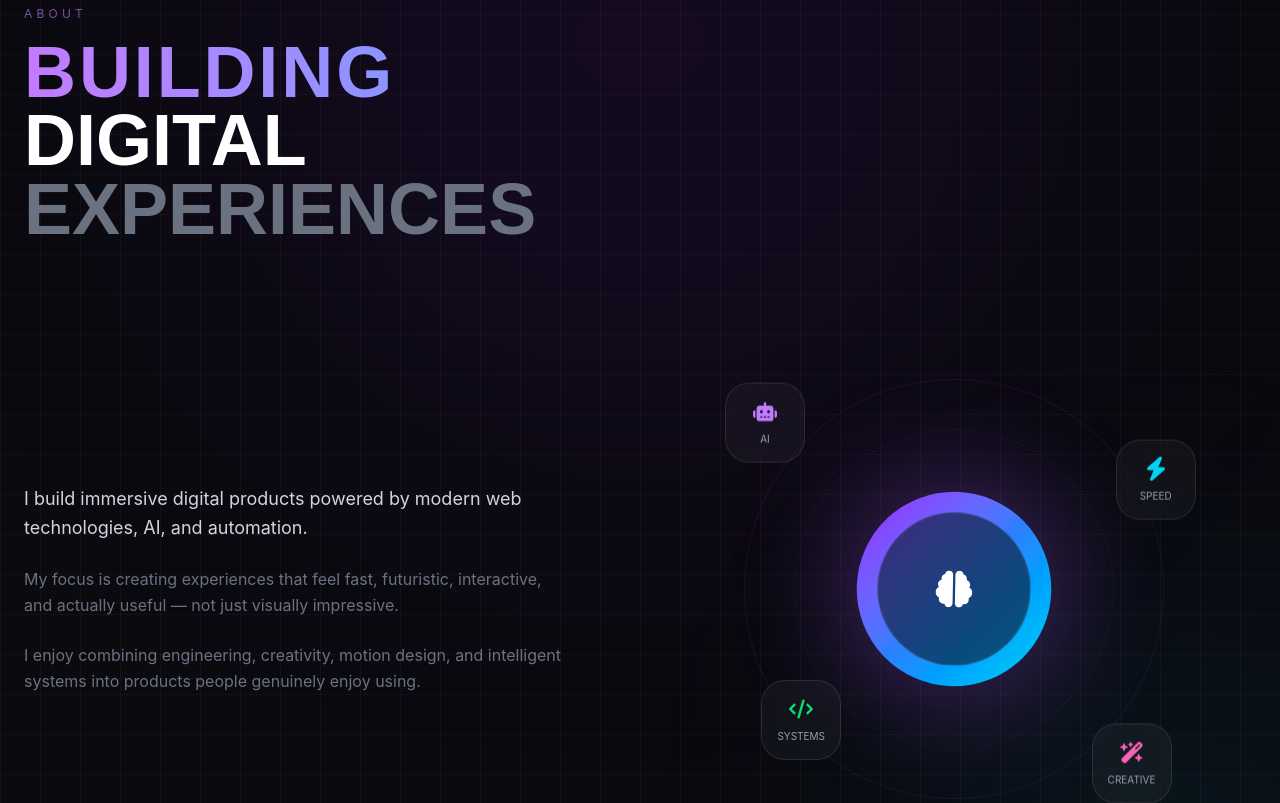
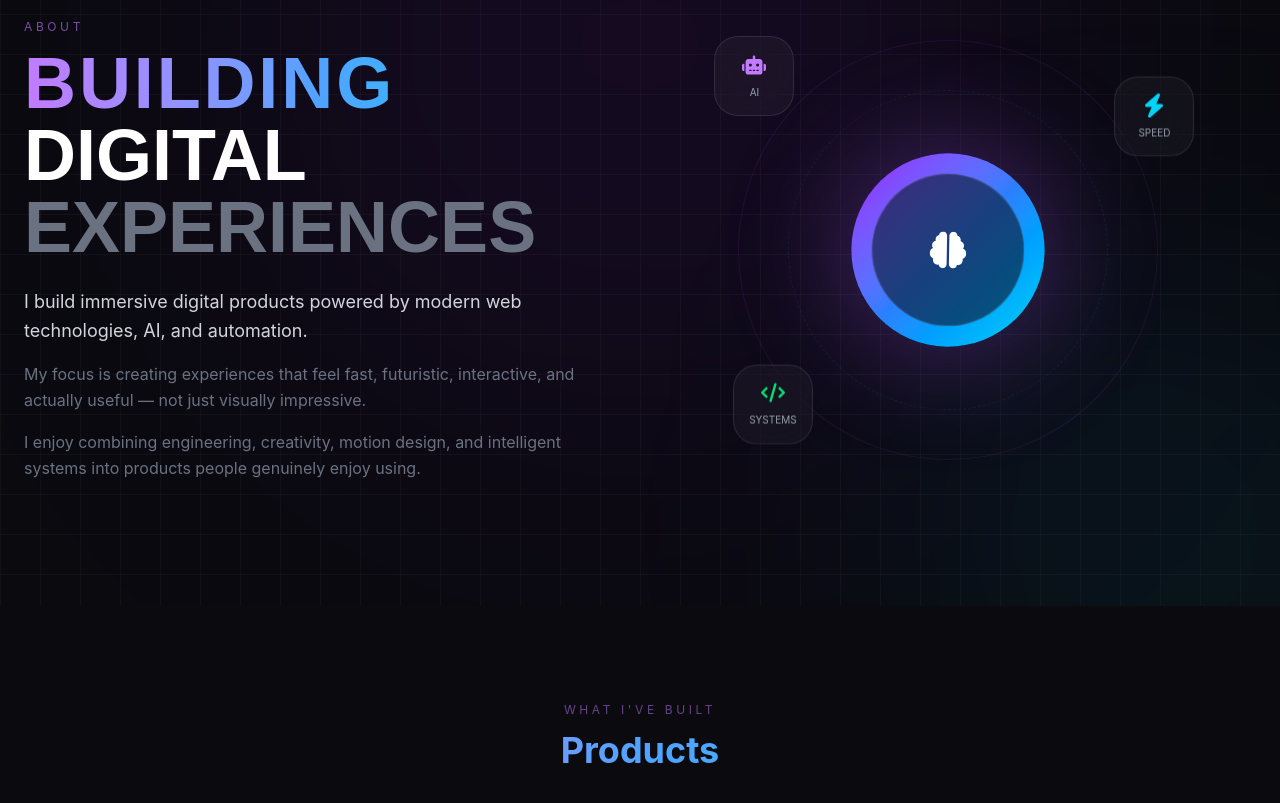
Before and after one commit to Himanshu110109/portfolio, a React (Vite) app: page / in a window 1280 px wide. Shown: the part 960-1763 px from the top of the page. Built offline with nearby package versions, Linux system fonts and the light colour scheme.

Commit message:
Refactor About component layout and styles
Updated layout and styling of the About section, including changes to class names and animations.

```diff
--- a/src/components/About.jsx
+++ b/src/components/About.jsx
@@ -4,14 +4,13 @@ import {
   FaRobot,
   FaCode,
   FaBolt,
-  FaWandMagicSparkles,
 } from "react-icons/fa6";
 
 export default function About() {
   return (
     <section
       id="about"
-      className="relative min-h-screen overflow-hidden px-4 sm:px-6 py-20 md:py-28"
+      className="relative overflow-hidden px-4 sm:px-6 py-14 md:py-24"
     >
 
       {/* BACKGROUND */}
@@ -21,27 +20,33 @@ export default function About() {
 
         <div className="absolute bottom-[-150px] right-[-100px] w-[450px] h-[450px] bg-cyan-500/10 blur-[140px] rounded-full" />
 
-        {/* Grid */}
+        {/* GRID */}
         <div className="absolute inset-0 bg-[linear-gradient(rgba(255,255,255,0.03)_1px,transparent_1px),linear-gradient(90deg,rgba(255,255,255,0.03)_1px,transparent_1px)] bg-[size:40px_40px]" />
       </div>
 
       <div className="relative z-10 max-w-7xl mx-auto">
 
-        {/* HEADER */}
+        {/* MAIN GRID */}
+        <div className="grid lg:grid-cols-[0.95fr_1fr] gap-12 lg:gap-8 items-center">
+
+          {/* LEFT SIDE */}
           <motion.div
-          initial={{ opacity: 0, y: 25 }}
-          whileInView={{ opacity: 1, y: 0 }}
+            initial={{ opacity: 0, x: -30 }}
+            whileInView={{ opacity: 1, x: 0 }}
             transition={{ duration: 0.7 }}
-          className="mb-16 md:mb-24"
+            className="relative"
           >
 
-          <p className="text-xs uppercase tracking-[0.35em] text-purple-400/60 mb-4">
+            {/* TAG */}
+            <p className="text-xs uppercase tracking-[0.3em] text-purple-400/60 mb-3">
               ABOUT
             </p>
 
-          <h2 className="text-4xl sm:text-5xl md:text-7xl leading-[0.95] font-black">
+            {/* HEADING */}
+            <h2 className="leading-[0.9] font-black">
+
               <span
-              className="gradient-text block"
+                className="gradient-text block text-4xl sm:text-5xl md:text-7xl"
                 style={{
                   fontFamily: "'Bebas Neue', sans-serif",
                   letterSpacing: "0.04em",
@@ -51,7 +56,7 @@ export default function About() {
               </span>
 
               <span
-              className="text-white block"
+                className="text-white block text-4xl sm:text-5xl md:text-7xl"
                 style={{
                   fontFamily: "'Clash Display', sans-serif",
                 }}
@@ -60,7 +65,7 @@ export default function About() {
               </span>
 
               <span
-              className="text-gray-500 block"
+                className="text-gray-500 block text-4xl sm:text-5xl md:text-7xl"
                 style={{
                   fontFamily: "'Clash Display', sans-serif",
                 }}
@@ -68,33 +73,22 @@ export default function About() {
                 EXPERIENCES
               </span>
             </h2>
-        </motion.div>
 
-        {/* MAIN LAYOUT */}
-        <div className="grid lg:grid-cols-[1fr_1.1fr] gap-20 items-center">
+            {/* PARAGRAPHS */}
+            <div className="mt-6 max-w-xl">
 
-          {/* LEFT SIDE */}
-          <motion.div
-            initial={{ opacity: 0, x: -40 }}
-            whileInView={{ opacity: 1, x: 0 }}
-            transition={{ duration: 0.8 }}
-            className="relative"
-          >
-
-            <div className="max-w-xl">
-
-              <p className="text-gray-300 text-lg leading-relaxed">
+              <p className="text-gray-300 text-base sm:text-lg leading-relaxed">
                 I build immersive digital products powered by
                 modern web technologies, AI, and automation.
               </p>
 
-              <p className="text-gray-500 text-base leading-relaxed mt-6">
+              <p className="text-gray-500 text-sm sm:text-base leading-relaxed mt-4">
                 My focus is creating experiences that feel fast,
                 futuristic, interactive, and actually useful —
                 not just visually impressive.
               </p>
 
-              <p className="text-gray-500 text-base leading-relaxed mt-6">
+              <p className="text-gray-500 text-sm sm:text-base leading-relaxed mt-4">
                 I enjoy combining engineering, creativity,
                 motion design, and intelligent systems
                 into products people genuinely enjoy using.
@@ -104,33 +98,33 @@ export default function About() {
 
           {/* RIGHT SIDE */}
           <motion.div
-            initial={{ opacity: 0, scale: 0.9 }}
+            initial={{ opacity: 0, scale: 0.92 }}
             whileInView={{ opacity: 1, scale: 1 }}
-            transition={{ duration: 0.9 }}
-            className="relative flex items-center justify-center min-h-[500px]"
+            transition={{ duration: 0.8 }}
+            className="relative flex items-center justify-center h-[320px] sm:h-[420px] md:h-[520px]"
           >
 
-            {/* CENTER ENERGY CORE */}
+            {/* CENTER CORE */}
             <motion.div
               animate={{
-                scale: [1, 1.06, 1],
+                scale: [1, 1.05, 1],
                 rotate: [0, 2, -2, 0],
               }}
               transition={{
                 repeat: Infinity,
                 duration: 6,
               }}
-              className="relative w-[190px] h-[190px] rounded-full bg-gradient-to-br from-purple-600 via-blue-500 to-cyan-400 shadow-[0_0_120px_rgba(168,85,247,0.45)] flex items-center justify-center"
+              className="relative w-[120px] h-[120px] sm:w-[160px] sm:h-[160px] md:w-[190px] md:h-[190px] rounded-full bg-gradient-to-br from-purple-600 via-blue-500 to-cyan-400 shadow-[0_0_120px_rgba(168,85,247,0.4)] flex items-center justify-center"
             >
 
-              {/* Inner Layer */}
-              <div className="absolute inset-5 rounded-full bg-black/50 backdrop-blur-3xl border border-white/10" />
+              {/* INNER */}
+              <div className="absolute inset-4 sm:inset-5 rounded-full bg-black/50 backdrop-blur-3xl border border-white/10" />
 
-              {/* Pulse Ring */}
+              {/* PULSE */}
               <motion.div
-                className="absolute w-full h-full rounded-full border border-cyan-400/30"
+                className="absolute w-full h-full rounded-full border border-cyan-400/20"
                 animate={{
-                  scale: [1, 1.25],
+                  scale: [1, 1.2],
                   opacity: [0.6, 0],
                 }}
                 transition={{
@@ -139,15 +133,14 @@ export default function About() {
                 }}
               />
 
-              {/* Icon */}
-              <div className="relative z-10 text-center">
-                <FaBrain className="text-white text-4xl mx-auto" />
+              <div className="relative z-10">
+                <FaBrain className="text-white text-3xl sm:text-4xl" />
               </div>
             </motion.div>
 
             {/* OUTER RINGS */}
             <motion.div
-              className="absolute w-[420px] h-[420px] rounded-full border border-purple-500/10"
+              className="absolute w-[240px] h-[240px] sm:w-[340px] sm:h-[340px] md:w-[420px] md:h-[420px] rounded-full border border-purple-500/10"
               animate={{ rotate: 360 }}
               transition={{
                 repeat: Infinity,
@@ -157,7 +150,7 @@ export default function About() {
             />
 
             <motion.div
-              className="absolute w-[320px] h-[320px] rounded-full border border-cyan-500/10 border-dashed"
+              className="absolute w-[180px] h-[180px] sm:w-[260px] sm:h-[260px] md:w-[320px] md:h-[320px] rounded-full border border-cyan-500/10 border-dashed"
               animate={{ rotate: -360 }}
               transition={{
                 repeat: Infinity,
@@ -166,70 +159,59 @@ export default function About() {
               }}
             />
 
-            {/* FLOATING ELEMENTS */}
+            {/* FLOATING ITEMS */}
+
+            {/* AI */}
             <motion.div
-              className="absolute top-[10%] left-[12%]"
-              animate={{ y: [0, -15, 0] }}
+              className="absolute top-[10%] left-[8%] sm:left-[12%]"
+              animate={{ y: [0, -12, 0] }}
               transition={{
                 repeat: Infinity,
                 duration: 4,
               }}
             >
-              <div className="w-20 h-20 rounded-3xl border border-white/10 bg-white/[0.04] backdrop-blur-xl flex flex-col items-center justify-center">
-                <FaRobot className="text-2xl text-purple-400" />
-                <p className="text-[10px] mt-2 text-gray-400">
+              <div className="w-14 h-14 sm:w-18 sm:h-18 md:w-20 md:h-20 rounded-2xl md:rounded-3xl border border-white/10 bg-white/[0.04] backdrop-blur-xl flex flex-col items-center justify-center">
+                <FaRobot className="text-lg sm:text-xl md:text-2xl text-purple-400" />
+                <p className="text-[9px] sm:text-[10px] mt-1 sm:mt-2 text-gray-400">
                   AI
                 </p>
               </div>
             </motion.div>
 
+            {/* SPEED */}
             <motion.div
-              className="absolute top-[18%] right-[10%]"
-              animate={{ y: [0, 12, 0] }}
+              className="absolute top-[15%] right-[8%] sm:right-[10%]"
+              animate={{ y: [0, 10, 0] }}
               transition={{
                 repeat: Infinity,
                 duration: 5,
               }}
             >
-              <div className="w-20 h-20 rounded-3xl border border-white/10 bg-white/[0.04] backdrop-blur-xl flex flex-col items-center justify-center">
-                <FaBolt className="text-2xl text-cyan-400" />
-                <p className="text-[10px] mt-2 text-gray-400">
+              <div className="w-14 h-14 sm:w-18 sm:h-18 md:w-20 md:h-20 rounded-2xl md:rounded-3xl border border-white/10 bg-white/[0.04] backdrop-blur-xl flex flex-col items-center justify-center">
+                <FaBolt className="text-lg sm:text-xl md:text-2xl text-cyan-400" />
+                <p className="text-[9px] sm:text-[10px] mt-1 sm:mt-2 text-gray-400">
                   SPEED
                 </p>
               </div>
             </motion.div>
 
+            {/* SYSTEMS */}
             <motion.div
-              className="absolute bottom-[15%] left-[18%]"
+              className="absolute bottom-[12%] left-[15%]"
               animate={{ y: [0, -10, 0] }}
               transition={{
                 repeat: Infinity,
                 duration: 6,
               }}
             >
-              <div className="w-20 h-20 rounded-3xl border border-white/10 bg-white/[0.04] backdrop-blur-xl flex flex-col items-center justify-center">
-                <FaCode className="text-2xl text-green-400" />
-                <p className="text-[10px] mt-2 text-gray-400">
+              <div className="w-14 h-14 sm:w-18 sm:h-18 md:w-20 md:h-20 rounded-2xl md:rounded-3xl border border-white/10 bg-white/[0.04] backdrop-blur-xl flex flex-col items-center justify-center">
+                <FaCode className="text-lg sm:text-xl md:text-2xl text-green-400" />
+                <p className="text-[9px] sm:text-[10px] mt-1 sm:mt-2 text-gray-400">
                   SYSTEMS
                 </p>
               </div>
             </motion.div>
 
-            <motion.div
-              className="absolute bottom-[10%] right-[14%]"
-              animate={{ y: [0, 15, 0] }}
-              transition={{
-                repeat: Infinity,
-                duration: 4.5,
-              }}
-            >
-              <div className="w-20 h-20 rounded-3xl border border-white/10 bg-white/[0.04] backdrop-blur-xl flex flex-col items-center justify-center">
-                <FaWandMagicSparkles className="text-2xl text-pink-400" />
-                <p className="text-[10px] mt-2 text-gray-400">
-                  CREATIVE
-                </p>
-              </div>
-            </motion.div>
           </motion.div>
         </div>
       </div>
```
Lines whose indentation alone changed are shown as unchanged.
